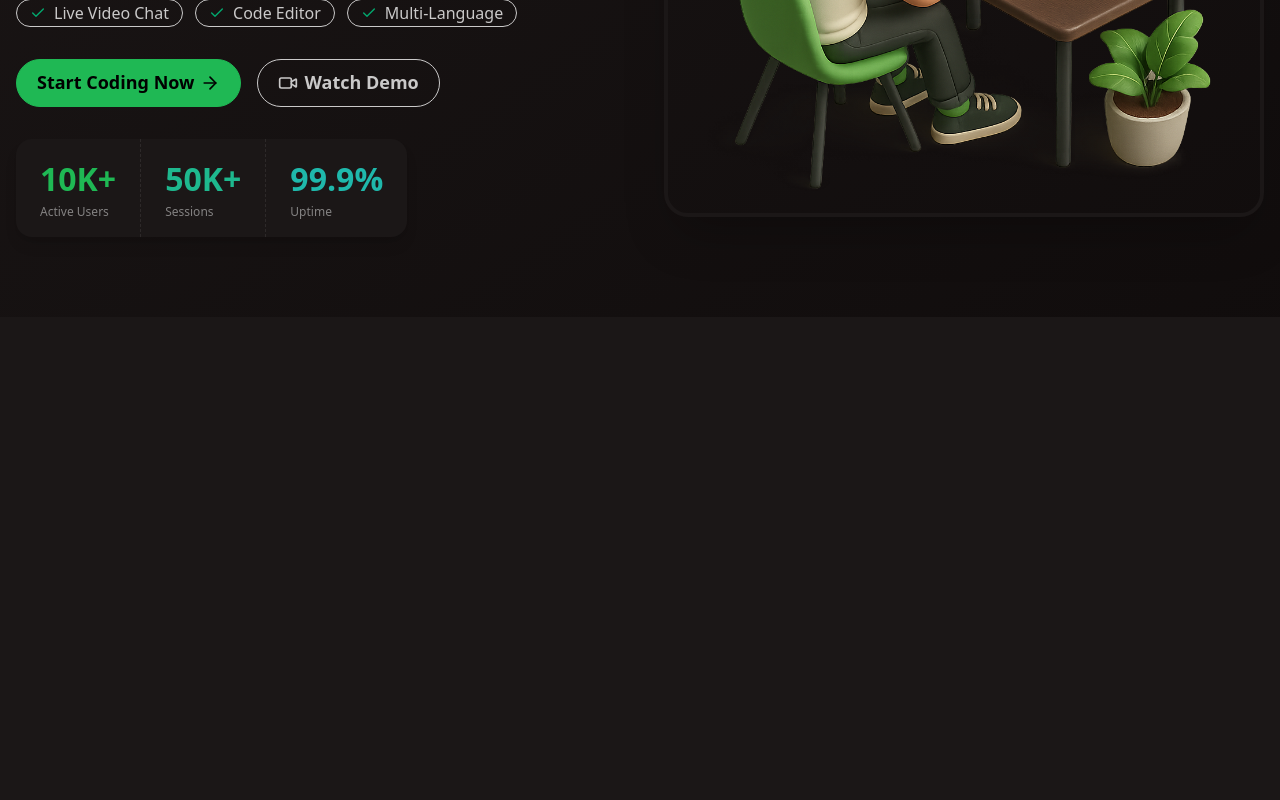
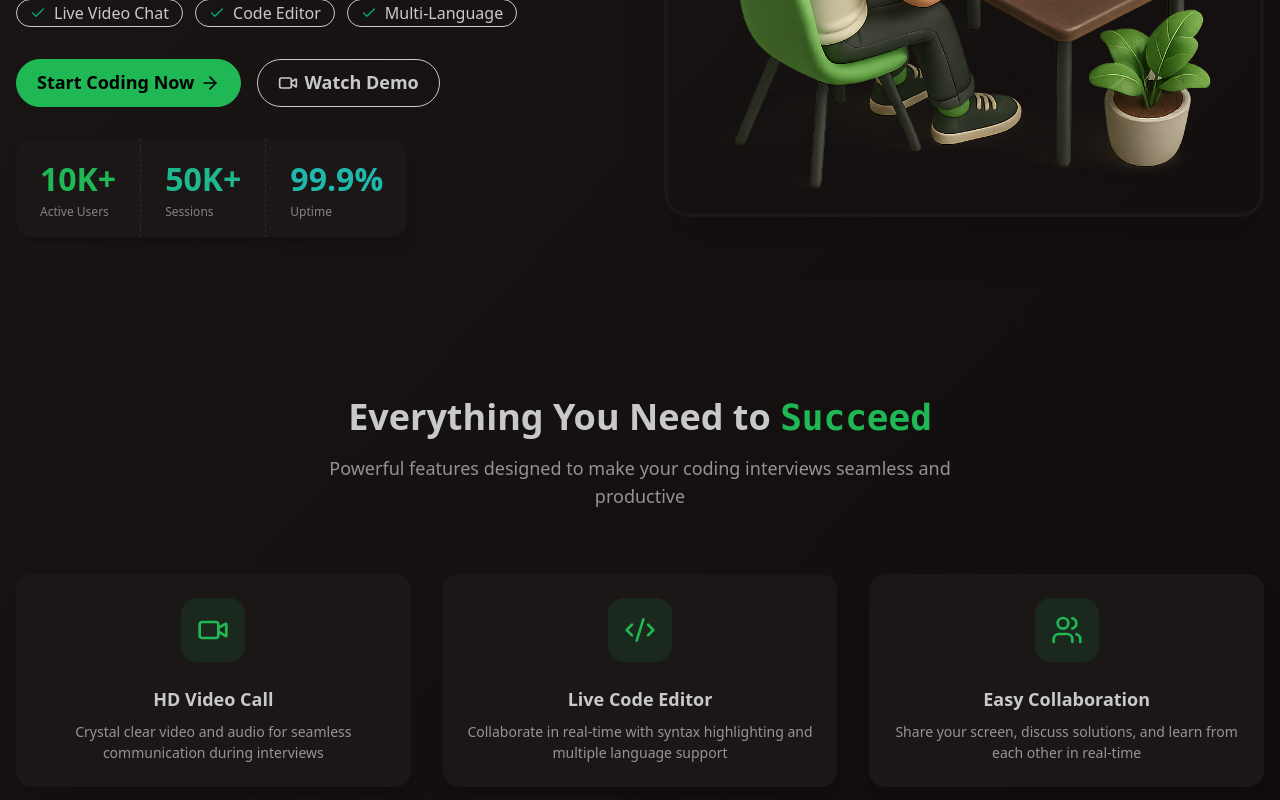
Before and after one commit to irfad-c/interview-platform, a React (Vite) app in the folder frontend/: page / in a window 1280 px wide. Shown: the part 560-1360 px from the top of the page. Before the commit the page ends 877 px from the top, so only its background shows below. Built offline with nearby package versions, Linux system fonts and the light colour scheme; no server answers.

Commit message:
Add feature section in the home page

```diff
--- a/frontend/src/pages/HomePage.jsx
+++ b/frontend/src/pages/HomePage.jsx
@@ -1,5 +1,13 @@
 import { Link } from "react-router";
-import { ArrowRightIcon, CheckIcon, SparklesIcon, VideoIcon, ZapIcon } from "lucide-react";
+import {
+  ArrowRightIcon,
+  CheckIcon,
+  Code2Icon,
+  SparklesIcon,
+  UsersIcon,
+  VideoIcon,
+  ZapIcon,
+} from "lucide-react";
 import { SignInButton } from "@clerk/clerk-react";
 
 function HomePage() {
@@ -36,6 +44,7 @@ function HomePage() {
           </SignInButton>
         </div>
       </nav>
+
       {/* HERO SECTION */}
       <div className="max-w-7xl mx-auto px-4 py-20">
         <div className="grid lg:grid-cols-2 gap-12 items-center">
@@ -116,6 +125,65 @@ function HomePage() {
           />
         </div>
       </div>
+
+      {/* FEATURES SECTION */}
+      <div className="max-w-7xl mx-auto px-4 py-20">
+        <div className="text-center mb-16">
+          <h2 className="text-4xl font-bold mb-4">
+            Everything You Need to{" "}
+            <span className="text-primary font-mono">Succeed</span>
+          </h2>
+          <p className="text-lg text-base-content/70 max-w-2xl mx-auto">
+            Powerful features designed to make your coding interviews seamless
+            and productive
+          </p>
+        </div>
+
+        {/* FEATURES GRID */}
+        <div className="grid md:grid-cols-3 gap-8">
+          {/* Feature 1 */}
+          <div className="card bg-base-100 shadow-xl">
+            <div className="card-body items-center text-center">
+              <div className="size-16 bg-primary/10 rounded-2xl flex items-center justify-center mb-4">
+                <VideoIcon className="size-8 text-primary" />
+              </div>
+              <h3 className="card-title">HD Video Call</h3>
+              <p className="text-base-content/70">
+                Crystal clear video and audio for seamless communication during
+                interviews
+              </p>
+            </div>
+          </div>
+
+          {/* Feature 2 */}
+          <div className="card bg-base-100 shadow-xl">
+            <div className="card-body items-center text-center">
+              <div className="size-16 bg-primary/10 rounded-2xl flex items-center justify-center mb-4">
+                <Code2Icon className="size-8 text-primary" />
+              </div>
+              <h3 className="card-title">Live Code Editor</h3>
+              <p className="text-base-content/70">
+                Collaborate in real-time with syntax highlighting and multiple
+                language support
+              </p>
+            </div>
+          </div>
+
+          {/* Feature 3 */}
+          <div className="card bg-base-100 shadow-xl">
+            <div className="card-body items-center text-center">
+              <div className="size-16 bg-primary/10 rounded-2xl flex items-center justify-center mb-4">
+                <UsersIcon className="size-8 text-primary" />
+              </div>
+              <h3 className="card-title">Easy Collaboration</h3>
+              <p className="text-base-content/70">
+                Share your screen, discuss solutions, and learn from each other
+                in real-time
+              </p>
+            </div>
+          </div>
+        </div>
+      </div>
     </div>
   );
 }
```
